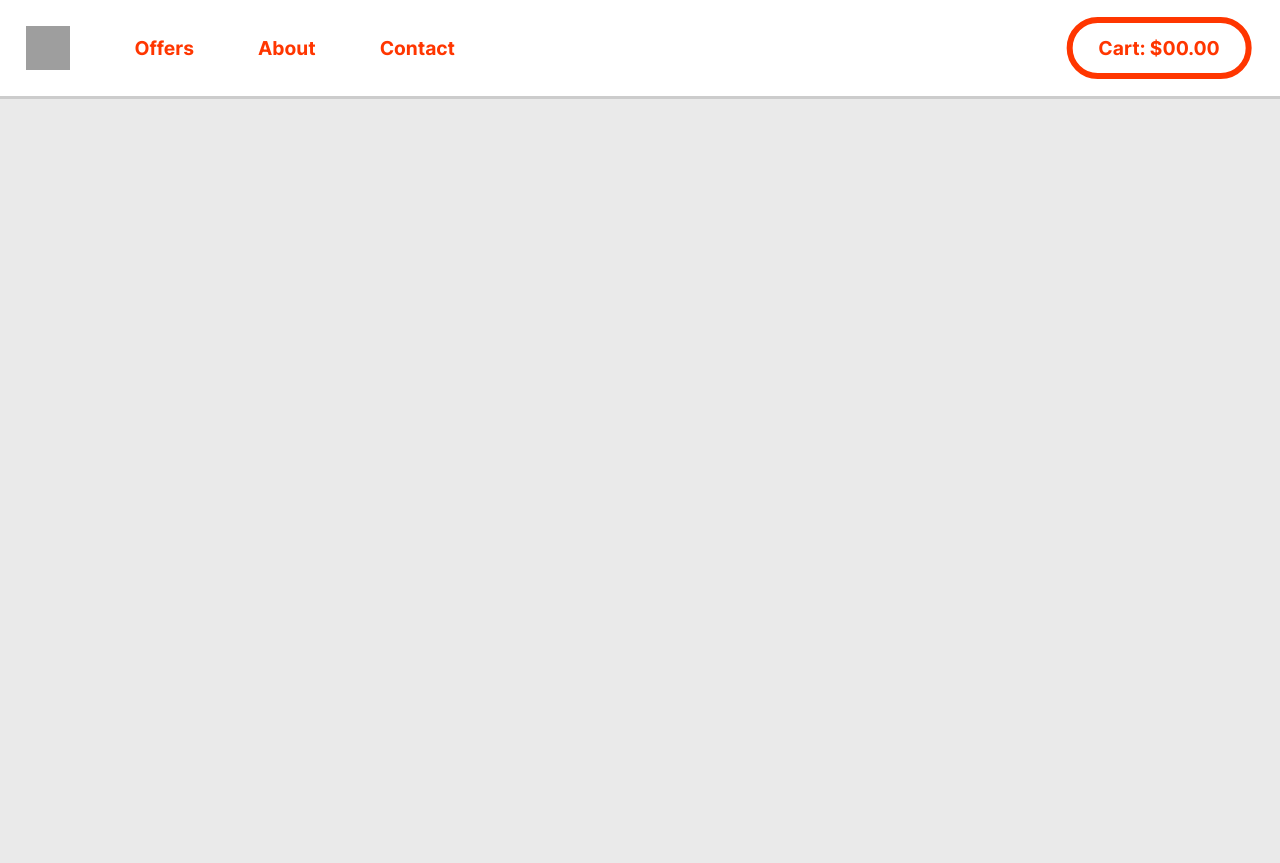
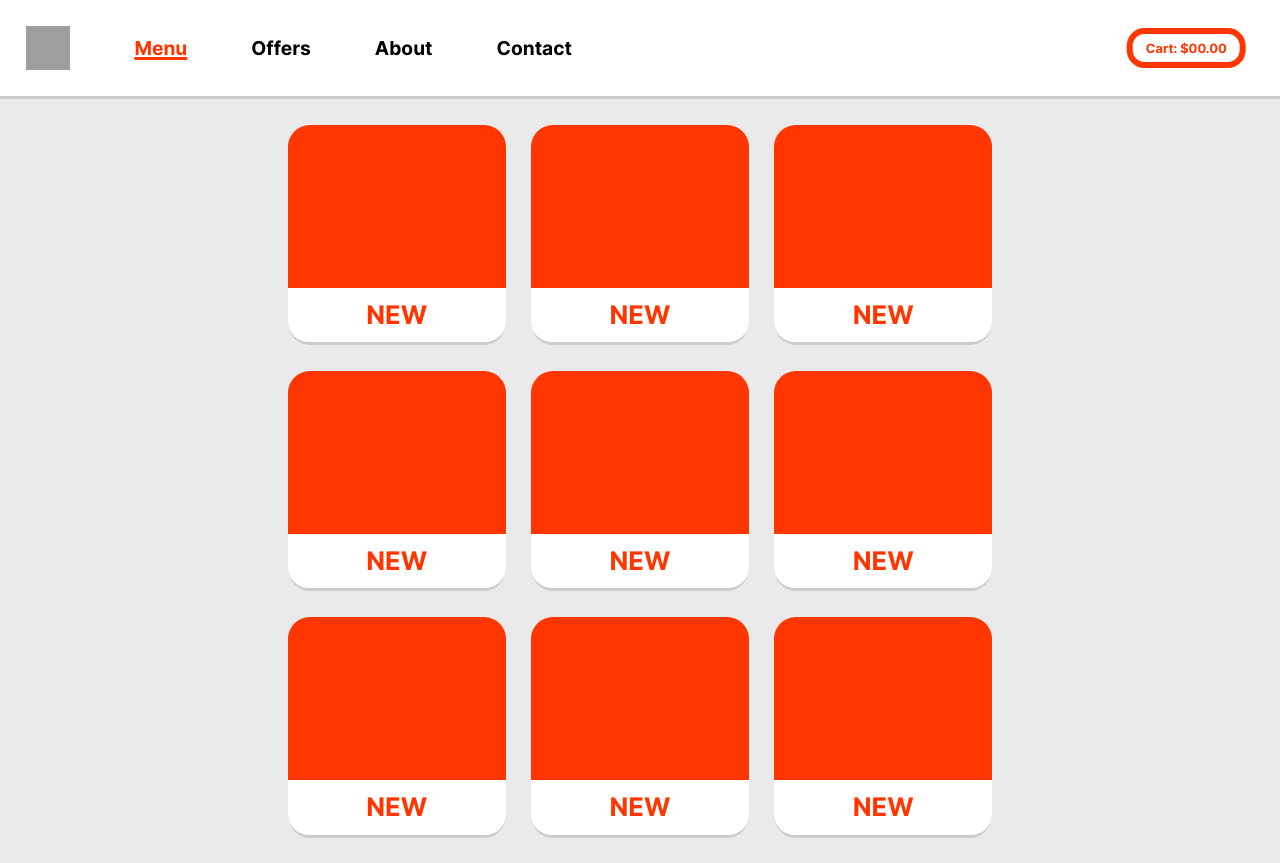
Before and after one commit to jlam303/FBLAWebsite, a plain HTML site: page menu.html in a window 1280 px wide. Before the commit the page ends 800 px from the top, so only its background shows below. Drawn offline with Linux system fonts and the light colour scheme; grey boxes are pictures that could not be loaded.

Commit message:
Menu Progress added cards

```diff
--- a/menu.css
+++ b/menu.css
@@ -4,6 +4,7 @@ html{
 }
 body{
     background-color: #eaeaea;
+    margin: 0%;
 }
 nav{
     display: flex;
@@ -16,13 +17,22 @@ nav{
     border-bottom: .3vw solid rgba(0, 0, 0, .2);
     align-items: center;
     font-size: 1.5vw;
-    font-family: inter;
-
+    font-family: "inter";
+}
+#nav2{
+    height: 12vh;
+    border-bottom: .3vw solid rgba(0, 0, 0, 0);
+    margin: 0;
 }
 nav > a{
-    color: #ff3600;
+    color: black;
     padding-left: 5vw;
     text-decoration: none;
+    transition: .3s;
+}
+nav > a:hover{
+    color: #ff3600;
+    text-decoration: underline .2vw;
 }
 #logo{
     padding-left: 2vw;
@@ -30,12 +40,85 @@ nav > a{
     height: 3.5vw;
 }
 #cart{
+    color: #ff3600;
+    font-size: 1vw;
     position: relative;
-    left: 55%;
+    left: 48%;
     transform: translateX(-50%);
-    padding: 1vw 2vw;
+    padding: .5vw 1vw;
     border: #ff3600 solid .5vw;
-    border-radius: 3vw;
+    border-radius: 15% / 45%;
+    transition: .5s;
+}
+#cart:hover{
+    color: white;
+    background-color: #ff3600;
+    text-decoration: none;
+}
+#menu{
+    text-decoration: underline .2vw;
+    color:#ff3600;
+}
+.mT{
+    height: calc(17vw * 3 / 4);
+    width: 17vw;
+    background-color: #ff3600;
+    border-radius: 10% 10% 0% 0% / 13.34% 13.34% 0% 0%  ;
+}
+.mB{
+    height: calc(17vw/4);
+    width: 17vw;
+    background-color: white;
+    border-radius: 0% 0% 10% 10% / 0% 0% 40% 40% ;
+    text-align: center;
+    line-height: calc(17vw/4);
+    border-bottom: .3vw solid rgba(0, 0, 0, .2);
+}
+.cardLink{
+    text-decoration: none;
+    color: #ff3600;
+    font-family: "inter";
+    font-size: 2vw;
+}
+#menuCards{
+    margin-top: 2vw;
+    margin-bottom: 2vw;
+    justify-content: center;
+    display: grid;
+    gap: 2vw 2vw;
+    grid-template-columns: 17vw 17vw 17vw;
+    grid-template-rows: auto;
+    grid-template-areas:
+    "card1 card2 card3"
+    "card4 card5 card6"
+    "card7 card8 card9";
+}
+#card1{
+    grid-area: card1;
+}
+#card2{
+    grid-area: card2;
+}
+#card3{
+    grid-area: card3;
+}
+#card4{
+    grid-area: card4;
+}
+#card5{
+    grid-area: card5;
+}
+#card6{
+    grid-area: card6;
+}
+#card7{
+    grid-area: card7;
+}
+#card8{
+    grid-area: card8;
+}
+#card9{
+    grid-area: card9;
 }
 @font-face {
     font-family: "inter";
--- a/menu.html
+++ b/menu.html
@@ -18,12 +18,69 @@
 <body>
     <nav>
         <img id="logo" src="103-1032206_white-chicken-png-image-background-transparent-background-chickens.png" alt="Chicken Logo">
+        <a id="menu" href="menu.html">Menu</a>
         <a href="offers.html">Offers</a>
         <a href="about.html">About</a>
         <a>Contact</a>
-
         <a id="cart" href="cart.html">Cart: $00.00</a>
     </nav>
+    <div id="nav2"></div>
+    <div id="menuCards">
+        <div id="card1">
+            <a href="" class="cardLink">
+                <div class = "mT"></div>
+                <div class = "mB">NEW</div>
+            </a>
+        </div>
+        <div id="card2">
+            <a href="" class="cardLink">
+                <div class = "mT"></div>
+                <div class = "mB">NEW</div>
+            </a>
+        </div>
+        <div id="card3">
+            <a href="" class="cardLink">
+                <div class = "mT"></div>
+                <div class = "mB">NEW</div>
+            </a>
+        </div>
+        <div id="card4">
+            <a href="" class="cardLink">
+                <div class = "mT"></div>
+                <div class = "mB">NEW</div>
+            </a>
+        </div>
+        <div id="card5">
+            <a href="" class="cardLink">
+                <div class = "mT"></div>
+                <div class = "mB">NEW</div>
+            </a>
+        </div>
+        <div id="card6">
+            <a href="" class="cardLink">
+                <div class = "mT"></div>
+                <div class = "mB">NEW</div>
+            </a>
+        </div>
+        <div id="card7">
+            <a href="" class="cardLink">
+                <div class = "mT"></div>
+                <div class = "mB">NEW</div>
+            </a>
+        </div>
+        <div id="card8">
+            <a href="" class="cardLink">
+                <div class = "mT"></div>
+                <div class = "mB">NEW</div>
+            </a>
+        </div>
+        <div id="card9">
+            <a href="" class="cardLink">
+                <div class = "mT"></div>
+                <div class = "mB">NEW</div>
+            </a>
+        </div>
+    </div>
 </body>
 
 </html>
```
